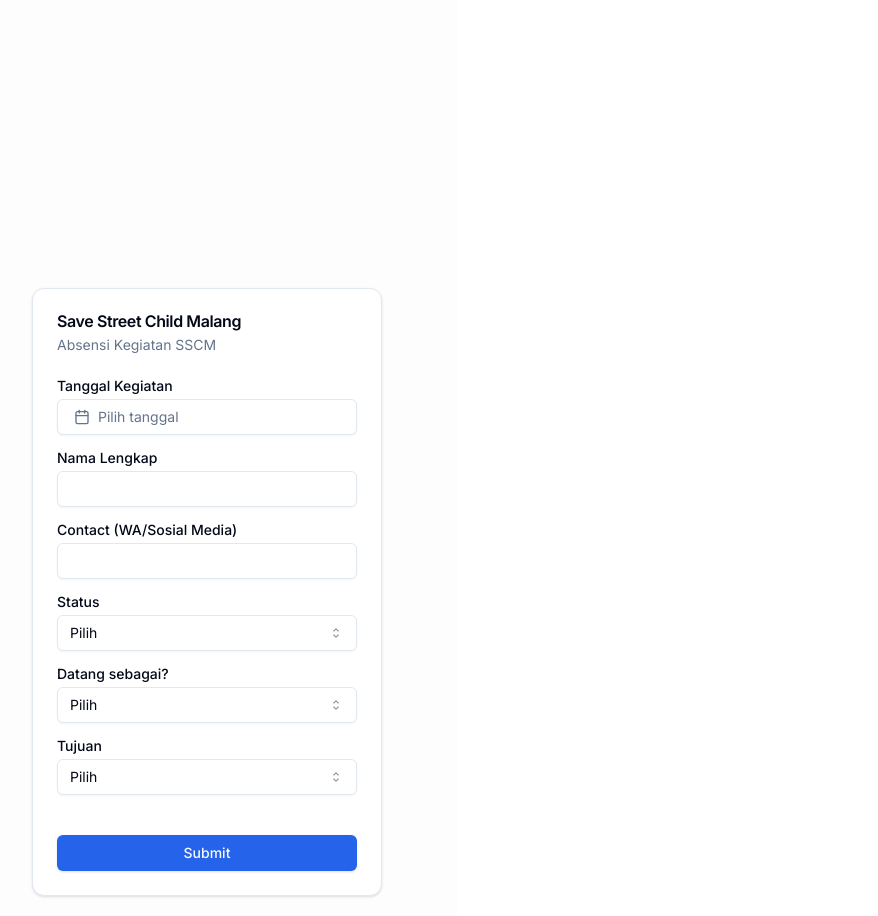
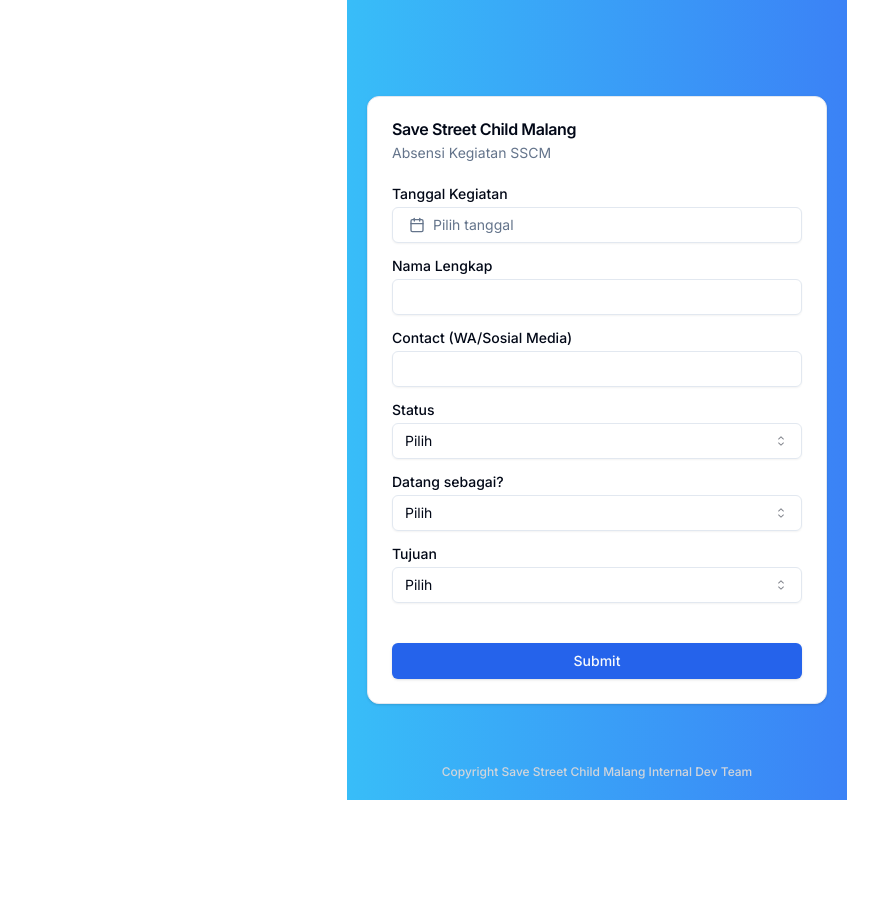
Before and after one commit to Yudhono/sscm-presences-webapp, a Next.js app: page / in a window 1280 px wide. Shown: the whole page, without its empty margins (43-921 px from the left). After the commit the page ends 800 px from the top, so only its background shows below. Built offline with nearby package versions, Linux system fonts and the light colour scheme.

Commit message:
adjust wording and styling

```diff
--- a/app/layout.tsx
+++ b/app/layout.tsx
@@ -5,8 +5,8 @@
 const inter = Inter({ subsets: ["latin"] });
 
 export const metadata: Metadata = {
-  title: "Create Next App",
-  description: "Generated by create next app",
+  title: "SSCM Presences System",
+  description: "SSCM presences system by sscm dev team",
 };
 
 export default function RootLayout({
@@ -16,7 +16,16 @@
 }>) {
   return (
     <html lang="en">
-      <body className={inter.className}>{children}</body>
+      <body
+        className={inter.className}
+        style={{
+          display: "flex",
+          flexDirection: "row",
+          justifyContent: "center",
+        }}
+      >
+        {children}
+      </body>
     </html>
   );
 }
--- a/app/page.tsx
+++ b/app/page.tsx
@@ -3,8 +3,11 @@
 
 export default function Home() {
   return (
-    <main className="h-100% flex h-[100%] min-h-screen w-[100%] min-w-[375px] flex-col items-center justify-start gap-4 bg-[#FDFDFD] px-5 pb-5 pt-12 sm:w-[500px] md:w-[500px] lg:w-[500px] xl:w-[500px] xl:pt-[18rem] 2xl:w-[500px] ">
+    <main className="h-100% flex h-[100%] min-h-screen w-[100%] min-w-[375px] flex-col items-center justify-start gap-4 bg-gradient-to-r from-sky-400 to-blue-500 px-5 pb-5 pt-24 sm:w-[500px] md:w-[500px] lg:w-[500px] xl:w-[500px] 2xl:w-[500px]">
       <CardWithForm />
+      <p className="text-center text-xs font-medium text-gray-300 bottom-0 last:mt-auto">
+        Copyright Save Street Child Malang Internal Dev Team
+      </p>
     </main>
   );
 }
--- a/src/components/ui/cardWithForm.tsx
+++ b/src/components/ui/cardWithForm.tsx
@@ -88,7 +88,7 @@
   console.log(8773123, "errors", errors);
 
   return (
-    <Card className="w-[350px]">
+    <Card className="w-full">
       <form onSubmit={handleSubmit(onSubmit)}>
         <CardHeader>
           <CardTitle>Save Street Child Malang</CardTitle>
@@ -194,24 +194,14 @@
                         <SelectValue placeholder="Pilih Kampus" />
                       </SelectTrigger>
                       <SelectContent position="popper">
-                        <SelectItem value="UB">
-                          Universitas Brawijaya Malang
-                        </SelectItem>
-                        <SelectItem value="UM">
-                          Universitas Negeri Malang
-                        </SelectItem>
-                        <SelectItem value="UMM">
-                          Universitas Muhammadiyah Malang
-                        </SelectItem>
-                        <SelectItem value="UIN">
-                          Universitas Islam Negeri Malang
-                        </SelectItem>
-                        <SelectItem value="UNISMA">
-                          Universitas Islam Malang
-                        </SelectItem>
-                        <SelectItem value="POLINEMA">
-                          Polteknik Negeri Malang
-                        </SelectItem>
+                        <SelectItem value="UB">UB</SelectItem>
+                        <SelectItem value="UM">UM</SelectItem>
+                        <SelectItem value="UMM">UMM</SelectItem>
+                        <SelectItem value="MACHUNG">Ma Chung</SelectItem>
+                        <SelectItem value="UIN">UIN</SelectItem>
+                        <SelectItem value="UNISMA">UNISMA</SelectItem>
+                        <SelectItem value="POLINEMA">POLINEMA</SelectItem>
+                        <SelectItem value="UNMER_MALANG">UNMER</SelectItem>
                       </SelectContent>
                     </Select>
                   )}
```
